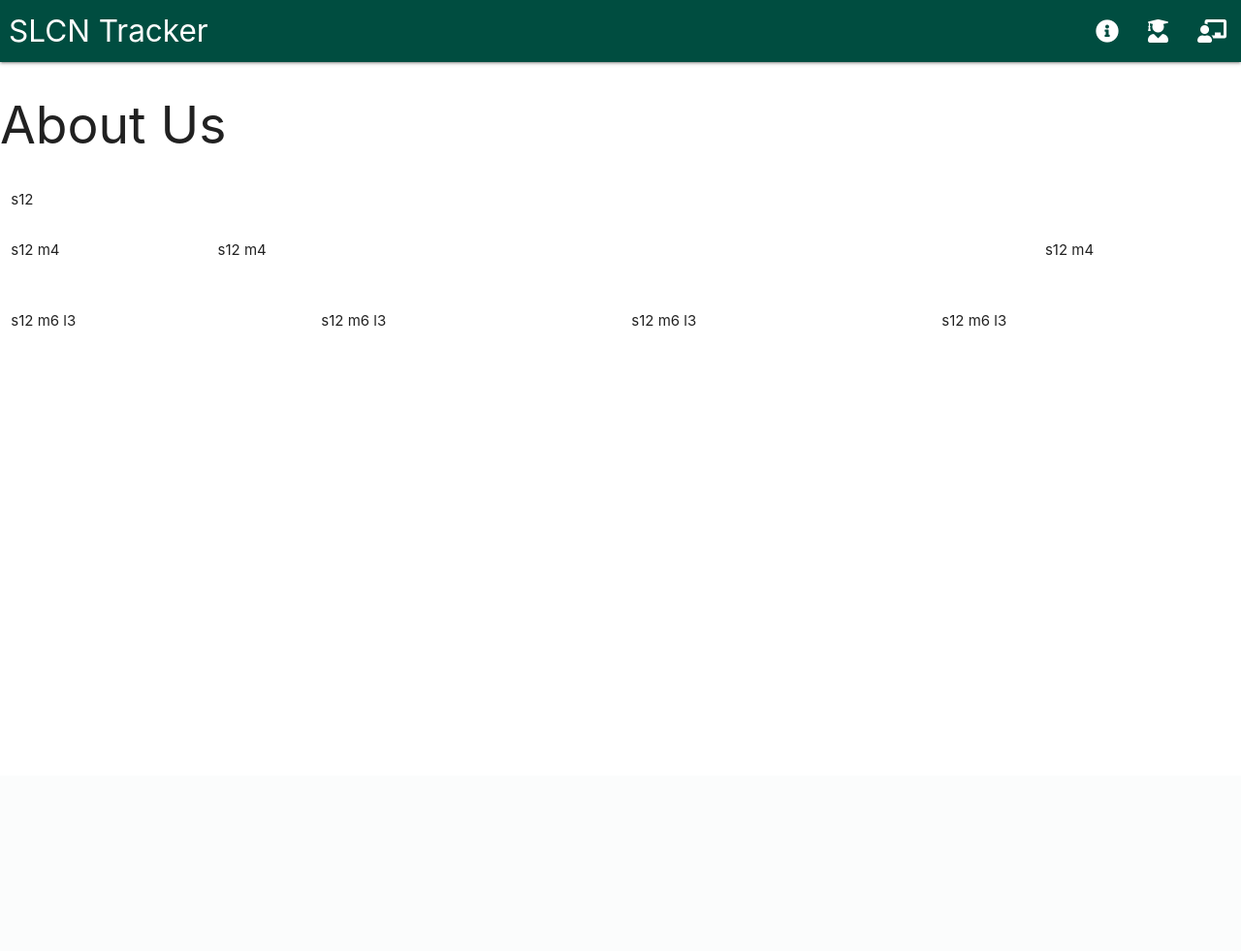
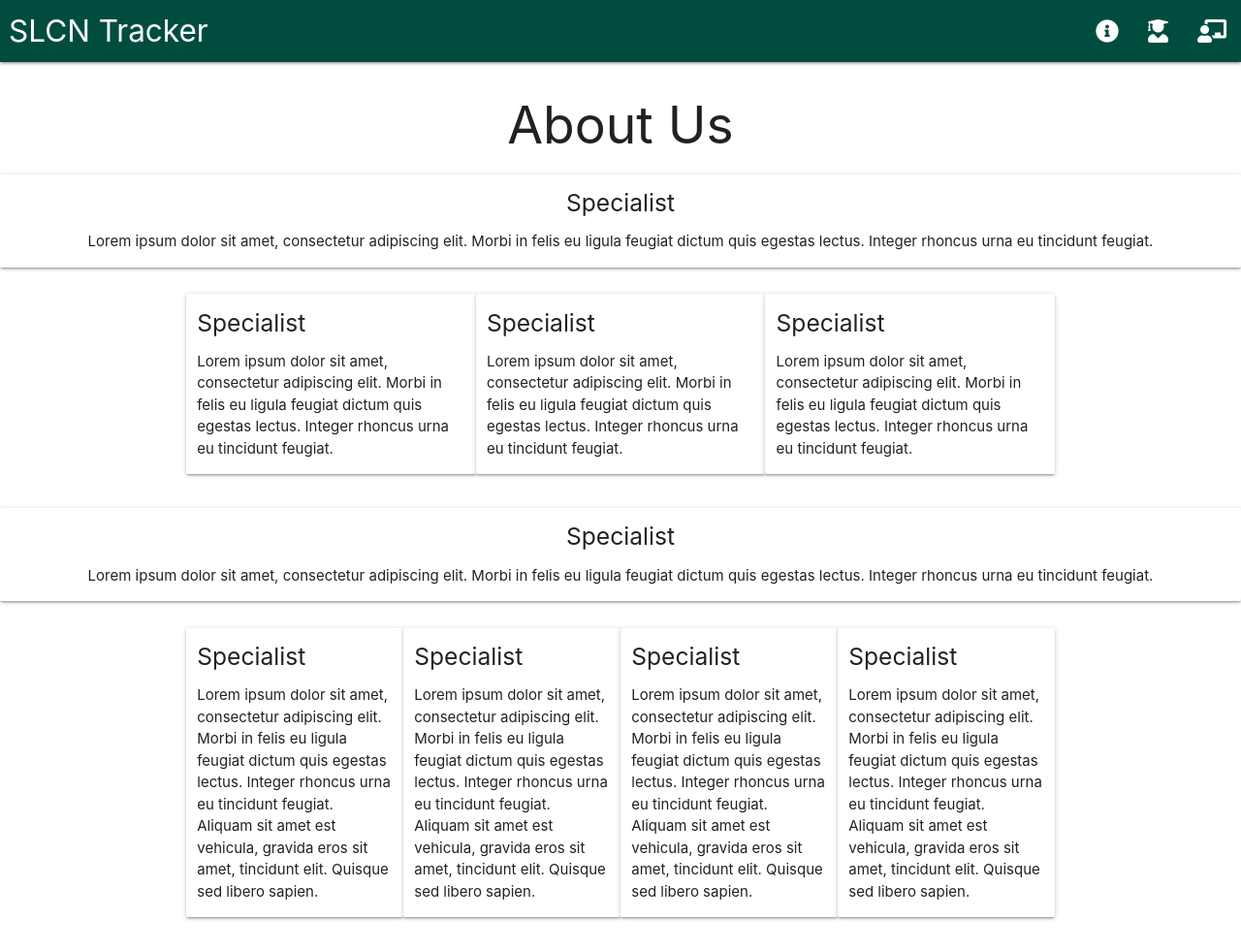
Before and after one commit to Code-Institute-Submissions/milestone_3_project, a Flask app: page /about_page in a window 1280 px wide. Shown: the whole page at 97% size. Before the commit the page ends 336 px from the top, so only its background shows below. Run offline with Flask 2, Linux system fonts and the light colour scheme; some libraries are stand-ins or nearby versions.

Commit message:
About us page style template added

```diff
--- a/templates/about.html
+++ b/templates/about.html
@@ -1,19 +1,67 @@
 {% extends "base.html" %}
 {% block content %}
 
-<h2> About Us</h2>
+
+
+
+<h2 class="center-align"> About Us</h2>
 
  <div class="row">
-    <div class="col s12"><p>s12</p></div>
-    <div class="col s12 m4 l2"><p>s12 m4</p></div>
-    <div class="col s12 m4 l8"><p>s12 m4</p></div>
-    <div class="col s12 m4 l2"><p>s12 m4</p></div>
+    <div class="col s12 align-center card-panel">
+    <h5>Specialist</h1>
+        <p>Lorem ipsum dolor sit amet, consectetur adipiscing elit. Morbi in felis eu ligula feugiat dictum quis egestas lectus. Integer rhoncus urna eu tincidunt feugiat.
+        </p>
+    </div>
+</div>
+
+<div class= "container">
+
+<div class="row">
+    <div class="col s12 m4 l4 card-panel">
+    <h5>Specialist</h1>
+        <p>Lorem ipsum dolor sit amet, consectetur adipiscing elit. Morbi in felis eu ligula feugiat dictum quis egestas lectus. Integer rhoncus urna eu tincidunt feugiat.
+        </p></div>
+     <div class="col s12 m4 l4 card-panel">
+     <h5>Specialist</h1>
+        <p>Lorem ipsum dolor sit amet, consectetur adipiscing elit. Morbi in felis eu ligula feugiat dictum quis egestas lectus. Integer rhoncus urna eu tincidunt feugiat.
+        </p></div>
+     <div class="col s12 m4 l4 card-panel">
+     <h5>Specialist</h1>
+        <p>Lorem ipsum dolor sit amet, consectetur adipiscing elit. Morbi in felis eu ligula feugiat dictum quis egestas lectus. Integer rhoncus urna eu tincidunt feugiat.
+        </p></div>
+ </div>
+
+</div>
+
+  <div class="row">
+
+    <div class="col s12 align-center card-panel">
+    <h5>Specialist</h1>
+        <p>Lorem ipsum dolor sit amet, consectetur adipiscing elit. Morbi in felis eu ligula feugiat dictum quis egestas lectus. Integer rhoncus urna eu tincidunt feugiat.
+        </p>
+    </div>
+
   </div>
+  <div class="container">
   <div class="row">
-    <div class="col s12 m6 l3"><p>s12 m6 l3</p></div>
-    <div class="col s12 m6 l3"><p>s12 m6 l3</p></div>
-    <div class="col s12 m6 l3"><p>s12 m6 l3</p></div>
-    <div class="col s12 m6 l3"><p>s12 m6 l3</p></div>
+
+    <div class="col s12 m6 l3 card-panel">
+    <h5>Specialist</h1>
+    <p>Lorem ipsum dolor sit amet, consectetur adipiscing elit. Morbi in felis eu ligula feugiat dictum quis egestas lectus. Integer rhoncus urna eu tincidunt feugiat. Aliquam sit amet est vehicula, gravida eros sit amet, tincidunt elit. Quisque sed libero sapien.</p>
+    </div>
+    <div class="col s12 m6 l3 card-panel">
+    <h5>Specialist</h1>
+    <p>Lorem ipsum dolor sit amet, consectetur adipiscing elit. Morbi in felis eu ligula feugiat dictum quis egestas lectus. Integer rhoncus urna eu tincidunt feugiat. Aliquam sit amet est vehicula, gravida eros sit amet, tincidunt elit. Quisque sed libero sapien.</p>
+    </div>
+    <div class="col s12 m6 l3 card-panel">
+    <h5>Specialist</h1>
+    <p>Lorem ipsum dolor sit amet, consectetur adipiscing elit. Morbi in felis eu ligula feugiat dictum quis egestas lectus. Integer rhoncus urna eu tincidunt feugiat. Aliquam sit amet est vehicula, gravida eros sit amet, tincidunt elit. Quisque sed libero sapien.</p>
+    </div>
+    <div class="col s12 m6 l3 card-panel">
+    <h5>Specialist</h1>
+    <p>Lorem ipsum dolor sit amet, consectetur adipiscing elit. Morbi in felis eu ligula feugiat dictum quis egestas lectus. Integer rhoncus urna eu tincidunt feugiat. Aliquam sit amet est vehicula, gravida eros sit amet, tincidunt elit. Quisque sed libero sapien.</p>
+    </div>
+  </div>
   </div>
 
 {% endblock %}
```
Also changed, not shown: templates/training.html (+4 -7 lines), images/training.jpg (deleted).
